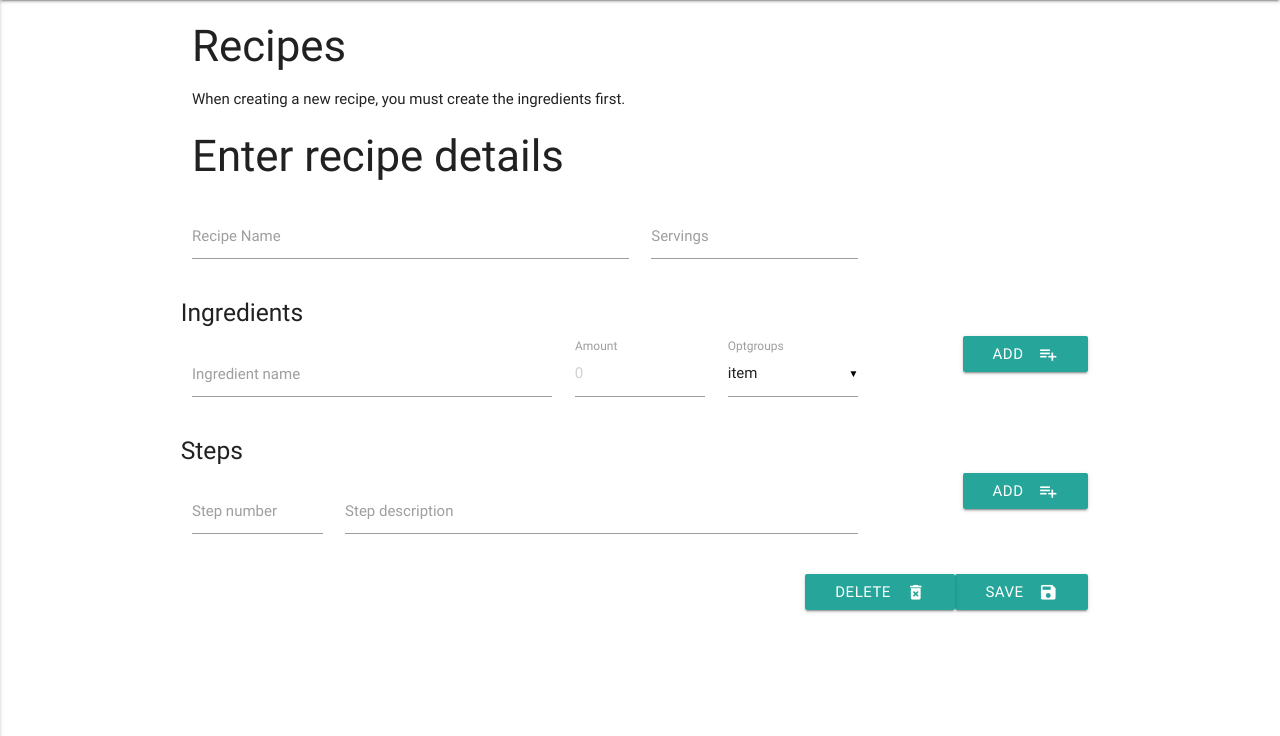
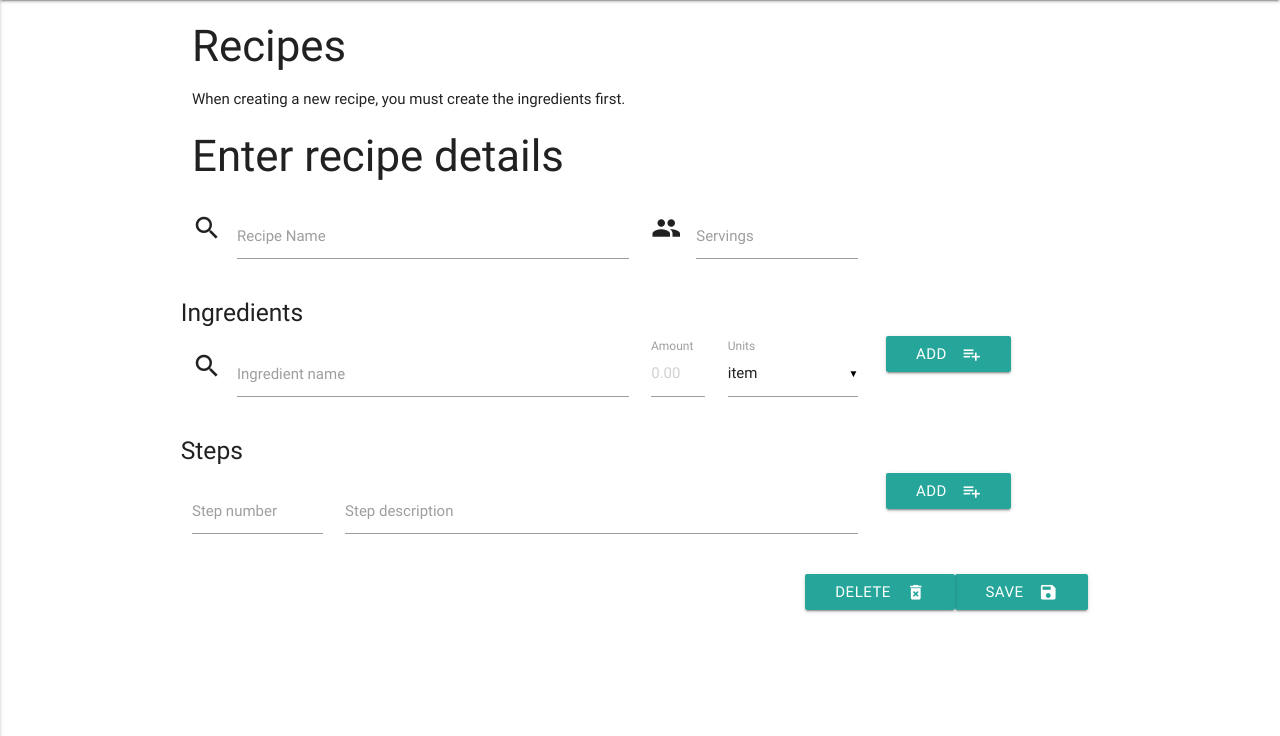
Before and after one commit to paulldev/milestone-project-3, a Flask app: page /recipes in a window 1280 px wide. Shown: the part 64-800 px from the top of the page. Run offline with Flask 2, Linux system fonts and the light colour scheme; some libraries are stand-ins or nearby versions.

Commit message:
Add icons to inputs (recipe name, servings, ingredient name)

```diff
--- a/templates/recipes.html
+++ b/templates/recipes.html
@@ -7,22 +7,25 @@
     <form class="col s12">
         <div class="row">
             <div class="input-field col s6">
+                <i class="material-icons prefix">search</i>
                 <input id="recipe_name" type="text" class="validate">
                 <label for="recipe_name">Recipe Name</label>
             </div>
             <div class="input-field col s3">
+                <i class="material-icons prefix">people</i>
                 <input id="servings" type="number" class="validate">
                 <label for="servings">Servings</label>
             </div>
         </div>
         <div class="row">
             <h5>Ingredients</h5>
-            <div class="input-field col s5">
+            <div class="input-field col s6">
+                <i class="material-icons prefix">search</i>
                 <input id="ingredient_name" type="text" class="validate">
                 <label for="ingredient_name">Ingredient name</label>
             </div>
-            <div class="input-field col s2">
-                <input id="ingredient_amount" type="number" placeholder="0" step="0.01" class="validate">
+            <div class="input-field col s1">
+                <input id="ingredient_amount" type="number" placeholder="0.00" step="0.01" class="validate">
                 <label for="ingredient_amount">Amount</label>
             </div>
             <div class="input-field col s2">
@@ -43,9 +46,9 @@
                         <option value="item" selected>item</option>
                     </optgroup>
                 </select>
-                <label for="ingredient_units">Optgroups</label>
+                <label for="ingredient_units">Units</label>
             </div>
-            <div class="col s3">
+            <div class="col s2">
                 <a class="waves-effect waves-light right btn"><i class="material-icons right">playlist_add</i>Add</a>
             </div>
         </div>
@@ -59,7 +62,7 @@
                 <input id="step_description" type="text" class="validate">
                 <label for="step_description">Step description</label>
             </div>
-            <div class="col s3">
+            <div class="col s2">
                 <a class="waves-effect waves-light right btn"><i class="material-icons right">playlist_add</i>Add</a>
             </div>
         </div>
```
